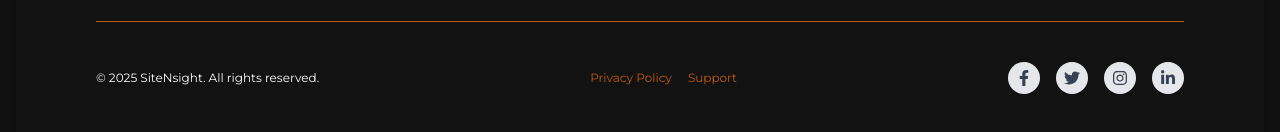
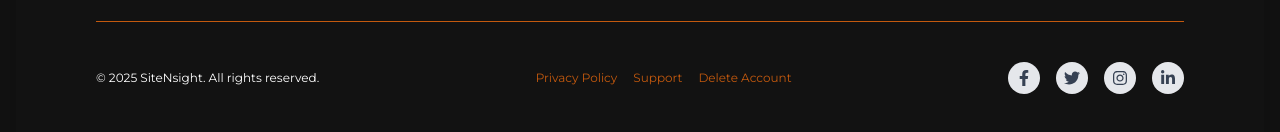
Before and after one commit to orlamee/siten-sight, a Next.js app: page / in a window 1280 px wide. Shown: the part 3733-3865 px from the top of the page. Built offline with nearby package versions, Linux system fonts and the light colour scheme.

Commit message:
feat: add Delete Account link to Footer component

```diff
--- a/src/app/components/Footer.tsx
+++ b/src/app/components/Footer.tsx
@@ -1,6 +1,7 @@
 'use client';
 
 import Image from 'next/image';
+import Link from 'next/link';
 import { useState } from 'react';
 import { FaFacebookF, FaTwitter, FaInstagram, FaLinkedinIn } from 'react-icons/fa';
 import { FaArrowUp } from 'react-icons/fa6';
@@ -73,6 +74,15 @@ export default function Footer() {
               >
                 Support
               </button>
+
+              {/* Delete Account Link */}
+              <Link
+                href="/delete-account"
+                className="text-xs text-[#c3590e] hover:text-[#bd5f23] hover:underline transition cursor-pointer"
+                aria-label="Delete Account Instructions"
+              >
+                Delete Account
+              </Link>
             </div>
 
             <div className="flex gap-4 text-white">
```
